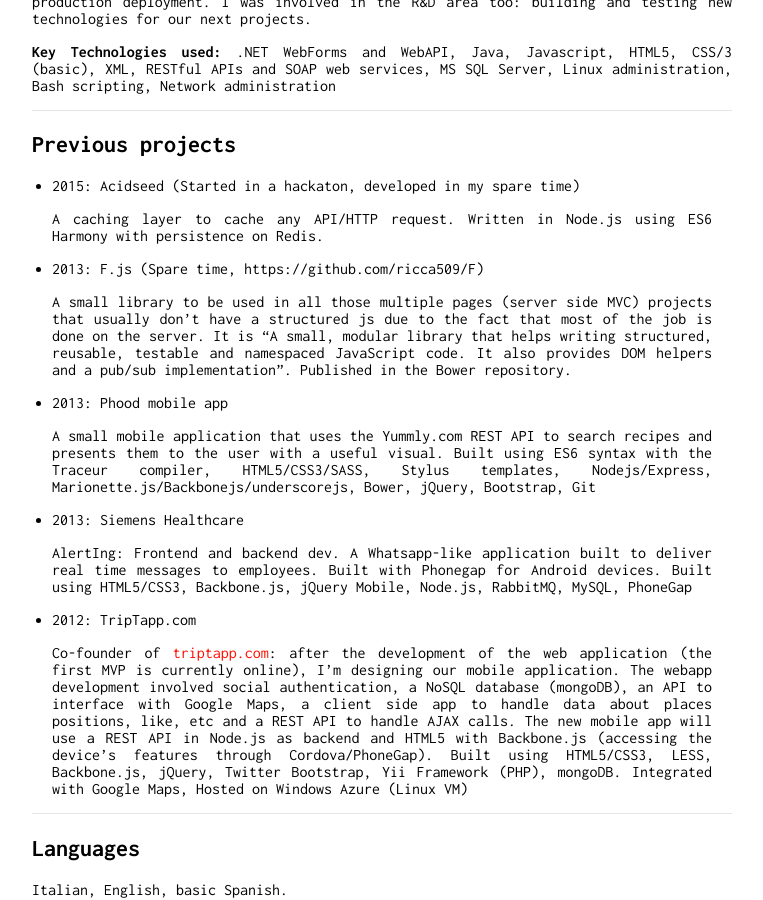
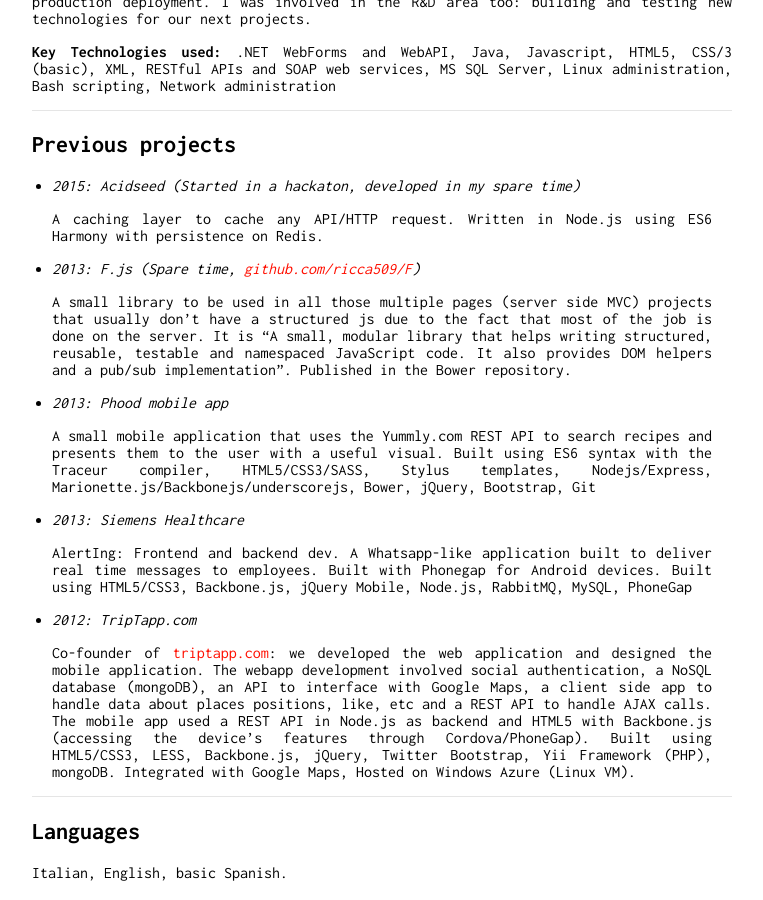
Before and after one commit to ricca509/ricca509.github.io, a Jekyll site: the page built from index.md, in a window 1280 px wide and 900 px high, scrolled down 4143 px. Shown: the whole window, without its empty margins (258-1021 px from the left). Built offline with Jekyll 4.4.1, drawn with Linux system fonts in a browser that asks for light colours; our own code applies the rules of GitHub Pages for plain Markdown files.

Commit message:
Changes description for prev projects

```diff
--- a/index.md
+++ b/index.md
@@ -170,31 +170,25 @@ My job included: gathering user requirements, choosing the right technologies to
 
 ## Previous projects
 
-- 2015: Acidseed (Started in a hackaton, developed in my spare time)
+- *2015: Acidseed (Started in a hackaton, developed in my spare time)*
 
-  A caching layer to cache any API/HTTP request. Written in Node.js using ES6
-  Harmony with persistence on Redis.
+  A caching layer to cache any API/HTTP request. Written in Node.js using ES6 Harmony with persistence on Redis.
 
-- 2013: F.js (Spare time, https://github.com/ricca509/F)
+- *2013: F.js (Spare time, [github.com/ricca509/F](https://github.com/ricca509/F))*
 
-  A small library to be used in all those multiple pages (server side MVC) projects that
-  usually don’t have a structured js due to the fact that most of the job is done on the
-  server. It is “A small, modular library that helps writing structured, reusable, testable and namespaced JavaScript code. It also provides DOM helpers and a pub/sub
-  implementation”. Published in the Bower repository.
+  A small library to be used in all those multiple pages (server side MVC) projects that usually don’t have a structured js due to the fact that most of the job is done on the server. It is “A small, modular library that helps writing structured, reusable, testable and namespaced JavaScript code. It also provides DOM helpers and a pub/sub implementation”. Published in the Bower repository.
 
-- 2013: Phood mobile app
+- *2013: Phood mobile app*
 
-  A small mobile application that uses the Yummly.com REST API to search recipes
-  and presents them to the user with a useful visual. Built using ES6 syntax with the Traceur compiler, HTML5/CSS3/SASS, Stylus templates, Nodejs/Express, Marionette.js/Backbonejs/underscorejs, Bower, jQuery, Bootstrap, Git
+  A small mobile application that uses the Yummly.com REST API to search recipes and presents them to the user with a useful visual. Built using ES6 syntax with the Traceur compiler, HTML5/CSS3/SASS, Stylus templates, Nodejs/Express, Marionette.js/Backbonejs/underscorejs, Bower, jQuery, Bootstrap, Git
 
-- 2013: Siemens Healthcare
+- *2013: Siemens Healthcare*
 
-  AlertIng: Frontend and backend dev. A Whatsapp-like application built to deliver real
-  time messages to employees. Built with Phonegap for Android devices. Built using HTML5/CSS3, Backbone.js, jQuery Mobile, Node.js, RabbitMQ, MySQL, PhoneGap
+  AlertIng: Frontend and backend dev. A Whatsapp-like application built to deliver real time messages to employees. Built with Phonegap for Android devices. Built using HTML5/CSS3, Backbone.js, jQuery Mobile, Node.js, RabbitMQ, MySQL, PhoneGap
 
-- 2012: TripTapp.com
+- *2012: TripTapp.com*
 
-  Co-founder of [triptapp.com](www.triptapp.com): after the development of the web application (the first MVP is currently online), I’m designing our mobile application. The webapp development involved social authentication, a NoSQL database (mongoDB), an API to interface with Google Maps, a client side app to handle data about places positions, like, etc and a REST API to handle AJAX calls. The new mobile app will use a REST API in Node.js as backend and HTML5 with Backbone.js (accessing the device’s features through Cordova/PhoneGap). Built using HTML5/CSS3, LESS, Backbone.js, jQuery, Twitter Bootstrap, Yii Framework (PHP), mongoDB. Integrated with Google Maps, Hosted on Windows Azure (Linux VM)
+  Co-founder of [triptapp.com](https://www.triptapp.com): we developed the web application and designed the mobile application. The webapp development involved social authentication, a NoSQL database (mongoDB), an API to interface with Google Maps, a client side app to handle data about places positions, like, etc and a REST API to handle AJAX calls. The mobile app used a REST API in Node.js as backend and HTML5 with Backbone.js (accessing the device’s features through Cordova/PhoneGap). Built using HTML5/CSS3, LESS, Backbone.js, jQuery, Twitter Bootstrap, Yii Framework (PHP), mongoDB. Integrated with Google Maps, Hosted on Windows Azure (Linux VM).
 
 ---
 
```
